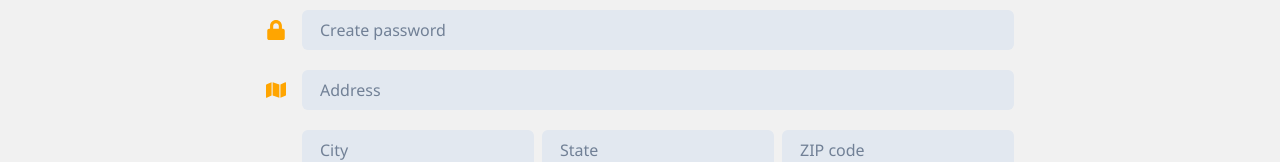
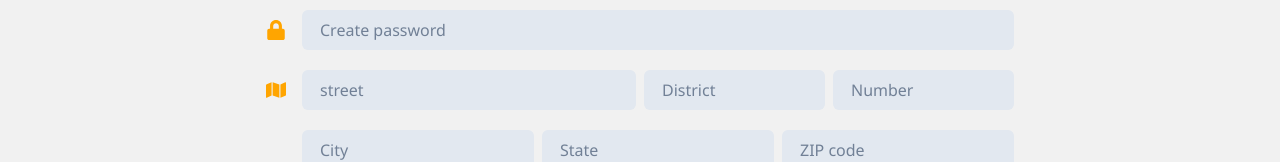
Before and after one commit to ThiagoRezendeAguiar/trab-ESII, a React (Vite) app in the folder frontend/: page /register in a window 1280 px wide. Shown: the part 414-576 px from the top of the page. Built offline with nearby package versions, Linux system fonts and the light colour scheme.

Commit message:
fix: district and number added to address

```diff
--- a/frontend/src/components/ConfirmButton.tsx
+++ b/frontend/src/components/ConfirmButton.tsx
@@ -21,7 +21,10 @@ const ConfirmButton: React.FC<ButtonProps> = (props: ButtonProps) => {
       w="90%"
       bg={whiteMode ? "#fff" : "#000"}
       color={whiteMode ? "#000" : "#fff"}
-      border={whiteMode ? "2px solid #000" : "none"}
+      _hover={
+        whiteMode ? {bg: "#000", color: "#fff"} : {bg: "#fff", color: "#000"}
+      }
+      border={"2px solid #000"}
       fontWeight={600}
       p="10px"
       {...(redirect && { onClick: () => navigate(redirect) })}
--- a/frontend/src/pages/Profile/Profile.tsx
+++ b/frontend/src/pages/Profile/Profile.tsx
@@ -1,4 +1,4 @@
-import { Flex, Stack } from "@chakra-ui/react";
+import { Box, Flex, Stack } from "@chakra-ui/react";
 import ConfirmButton from "../../components/ConfirmButton";
 import { FaEnvelope, FaMap, FaPhoneAlt, FaUser } from "react-icons/fa";
 import FormControl from "../../components/FormControl";
@@ -20,7 +20,9 @@ const Profile = () => {
   const [phone, setPhone] = useState<string>("");
   const [email, setEmail] = useState<string>("");
 
-  const [address, setAddress] = useState<string>("");
+  const [street, setStreet] = useState<string>("");
+  const [number, setNumber] = useState<string>("");
+  const [district, setDistrict] = useState<string>("");
   const [city, setCity] = useState<string>("");
   const [state, setState] = useState<string>("");
   const [zip, setZip] = useState<string>("");
@@ -73,7 +75,9 @@ const Profile = () => {
       setAddressId(firstAddress.id);
     }
 
-    setAddress(firstAddress.street);
+    setStreet(firstAddress.street);
+    setDistrict(firstAddress.district);
+    setNumber(firstAddress.number);
     setCity(firstAddress.city);
     setState(firstAddress.state);
     setZip(firstAddress.zipCode);
@@ -90,12 +94,12 @@ const Profile = () => {
     await updateCustomer(customer);
 
     const newAddress = {
-      street: address,
+      street,
       city,
       state,
       zipCode: zip,
-      number: "",
-      district: "",
+      number,
+      district,
       complement: "",
       isDefault: false,
     } as UpdateAddressInput;
@@ -170,13 +174,37 @@ const Profile = () => {
             icon={<FaEnvelope size="20px" color="orange" />}
           />
 
-          <FormControl
-            id="addressRegister"
-            placeholder="Address"
-            icon={<FaMap size="20px" color="orange" />}
-            onChange={(e) => setAddress(e.target.value)}
-            value={address || ""}
-          />
+          <Flex
+            width="100%"
+            flexDir={{ base: "column", md: "row" }}
+            gap={{ base: 5, md: 2 }}
+          >
+            <Box flex="2">
+              <FormControl
+                id="streetRegister"
+                placeholder="street"
+                icon={<FaMap size="20px" color="orange" />}
+                onChange={(e) => setStreet(e.target.value)}
+                value={street || ""}
+              />
+            </Box>
+
+            <Flex flex="2" gap={2} pl={{ base: "36px", md: 0 }}>
+              <FormControl
+                id="districtRegister"
+                placeholder="District"
+                onChange={(e) => setDistrict(e.target.value)}
+                value={district || ""}
+              />
+
+              <FormControl
+                id="numberRegister"
+                placeholder="Number"
+                onChange={(e) => setNumber(e.target.value)}
+                value={number || ""}
+              />
+            </Flex>
+          </Flex>
 
           <Flex gap={2} pl="36px">
             <FormControl
--- a/frontend/src/pages/ProfileConfirmation/ProfileConfirmation.tsx
+++ b/frontend/src/pages/ProfileConfirmation/ProfileConfirmation.tsx
@@ -1,4 +1,4 @@
-import { Center, Flex, Heading, Stack } from "@chakra-ui/react";
+import { Box, Center, Flex, Heading, Stack } from "@chakra-ui/react";
 import ConfirmButton from "../../components/ConfirmButton";
 import { FaEnvelope, FaMap, FaPhoneAlt, FaUser } from "react-icons/fa";
 import FormControl from "../../components/FormControl";
@@ -12,7 +12,9 @@ const ProfileConfirmation = () => {
   const [phone, setPhone] = useState<string>("");
   const [email, setEmail] = useState<string>("");
 
-  const [address, setAddress] = useState<string>("");
+  const [street, setStreet] = useState<string>("");
+  const [number, setNumber] = useState<string>("");
+  const [district, setDistrict] = useState<string>("");
   const [city, setCity] = useState<string>("");
   const [state, setState] = useState<string>("");
   const [zip, setZip] = useState<string>("");
@@ -53,7 +55,9 @@ const ProfileConfirmation = () => {
 
     const firstAddress = response.data[0] || {};
 
-    setAddress(firstAddress.street);
+    setStreet(firstAddress.street);
+    setDistrict(firstAddress.district);
+    setNumber(firstAddress.number);
     setCity(firstAddress.city);
     setState(firstAddress.state);
     setZip(firstAddress.zipCode);
@@ -114,13 +118,37 @@ const ProfileConfirmation = () => {
             icon={<FaEnvelope size="20px" color="orange" />}
           />
 
-          <FormControl
-            id="addressRegister"
-            placeholder="Address"
-            icon={<FaMap size="20px" color="orange" />}
-            onChange={(e) => setAddress(e.target.value)}
-            value={address || ""}
-          />
+<Flex
+            width="100%"
+            flexDir={{ base: "column", md: "row" }}
+            gap={{ base: 5, md: 2 }}
+          >
+            <Box flex="2">
+              <FormControl
+                id="streetRegister"
+                placeholder="street"
+                icon={<FaMap size="20px" color="orange" />}
+                onChange={(e) => setStreet(e.target.value)}
+                value={street || ""}
+              />
+            </Box>
+
+            <Flex flex="2" gap={2} pl={{ base: "36px", md: 0 }}>
+              <FormControl
+                id="districtRegister"
+                placeholder="District"
+                onChange={(e) => setDistrict(e.target.value)}
+                value={district || ""}
+              />
+
+              <FormControl
+                id="numberRegister"
+                placeholder="Number"
+                onChange={(e) => setNumber(e.target.value)}
+                value={number || ""}
+              />
+            </Flex>
+          </Flex>
 
           <Flex gap={2} pl="36px">
             <FormControl
--- a/frontend/src/pages/Register/Register.tsx
+++ b/frontend/src/pages/Register/Register.tsx
@@ -1,4 +1,4 @@
-import { Center, Flex, Heading, Stack } from "@chakra-ui/react";
+import { Box, Center, Flex, Heading, Stack } from "@chakra-ui/react";
 import FormControl from "../../components/FormControl";
 import { FaEnvelope, FaLock, FaMap, FaPhoneAlt, FaUser } from "react-icons/fa";
 import ConfirmButton from "../../components/ConfirmButton";
@@ -14,7 +14,9 @@ const Register = () => {
   const [email, setEmail] = useState<string>("");
   const [password, setPassword] = useState<string>("");
 
-  const [address, setAddress] = useState<string>("");
+  const [street, setStreet] = useState<string>("");
+  const [number, setNumber] = useState<string>("");
+  const [district, setDistrict] = useState<string>("");
   const [city, setCity] = useState<string>("");
   const [state, setState] = useState<string>("");
   const [zip, setZip] = useState<string>("");
@@ -30,12 +32,12 @@ const Register = () => {
     const newCustomer = await createCustomer(customer);
     const customerId = newCustomer.id;
     const newAddress = {
-      street: address,
+      street,
       city,
       state,
       zipCode: zip,
-      number: "",
-      district: "",
+      number: number,
+      district: district,
       complement: "",
       isDefault: false,
     } as CreateAddressInput;
@@ -131,13 +133,37 @@ const Register = () => {
               icon={<FaLock size="20px" color="orange" />}
             />
 
-            <FormControl
-              id="addressRegister"
-              placeholder="Address"
-              icon={<FaMap size="20px" color="orange" />}
-              onChange={(e) => setAddress(e.target.value)}
-              value={address || ""}
-            />
+            <Flex
+              width="100%"
+              flexDir={{ base: "column", md: "row" }}
+              gap={{ base: 5, md: 2 }}
+            >
+              <Box flex="2">
+                <FormControl
+                  id="streetRegister"
+                  placeholder="street"
+                  icon={<FaMap size="20px" color="orange" />}
+                  onChange={(e) => setStreet(e.target.value)}
+                  value={street || ""}
+                />
+              </Box>
+
+              <Flex flex="2" gap={2} pl={{ base: "36px", md: 0 }}>
+                <FormControl
+                  id="districtRegister"
+                  placeholder="District"
+                  onChange={(e) => setDistrict(e.target.value)}
+                  value={district || ""}
+                />
+
+                <FormControl
+                  id="numberRegister"
+                  placeholder="Number"
+                  onChange={(e) => setNumber(e.target.value)}
+                  value={number || ""}
+                />
+              </Flex>
+            </Flex>
 
             <Flex gap={2} pl="36px">
               <FormControl
```
